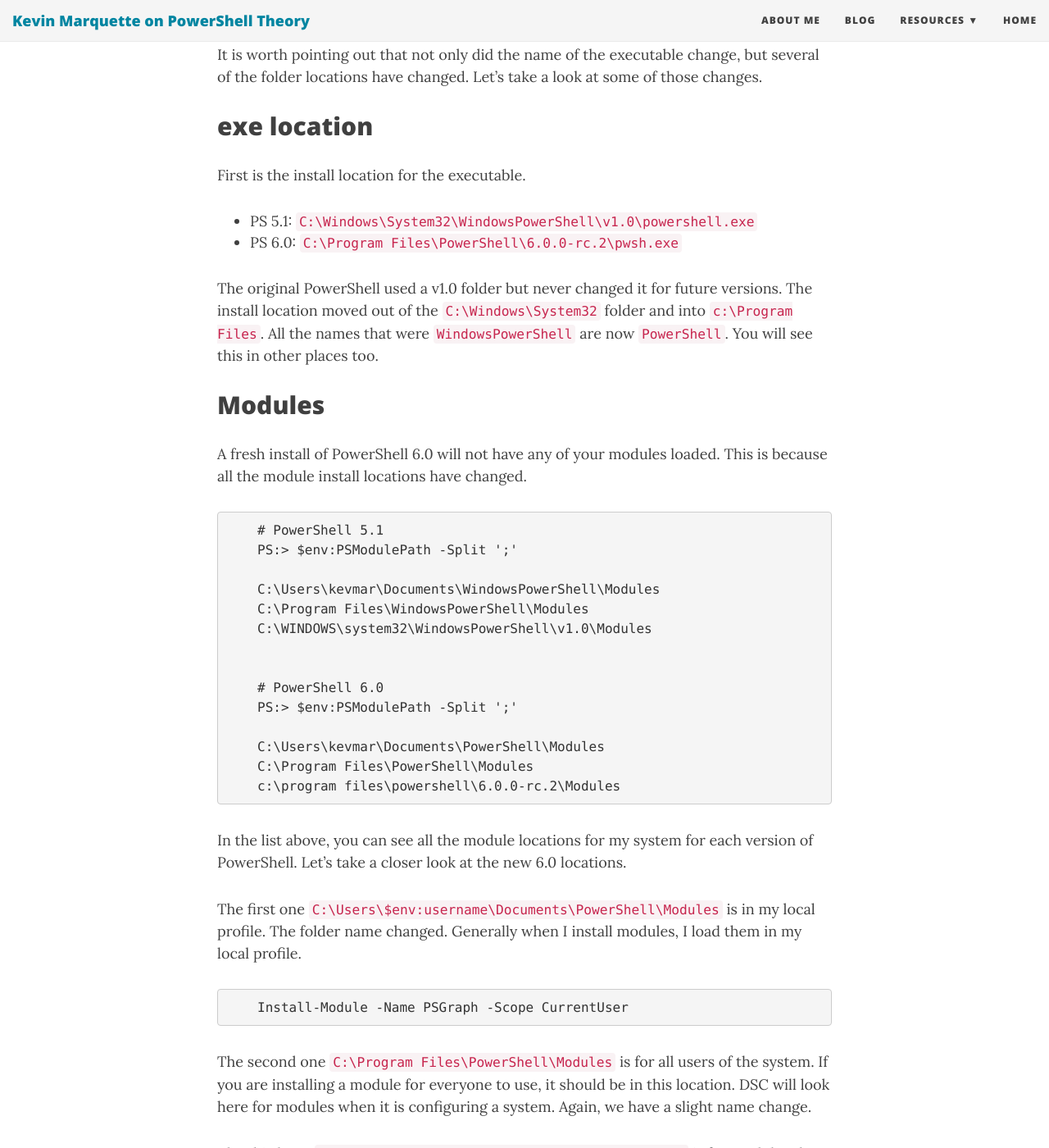
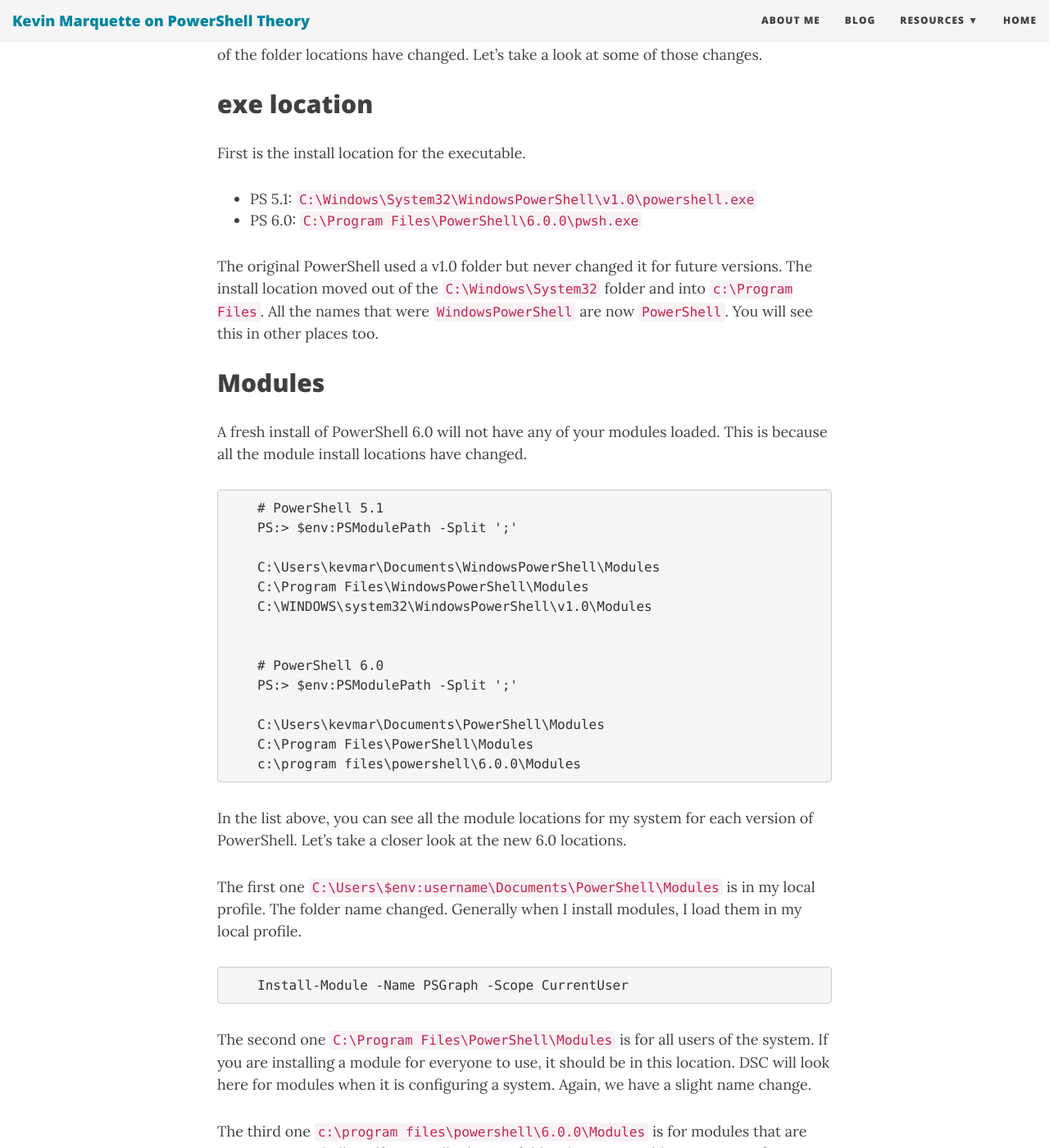
Before and after one commit to KevinMarquette/kevinmarquette.github.io, a Jekyll site: the page built from _posts/2017-12-29-Powershell-what-is-pwsh.md, in a window 1280 px wide and 1400 px high, scrolled down 1407 px. Shown: the whole window at 82% size. Built offline with Jekyll 4.4.1, drawn with Linux system fonts in a browser that asks for light colours; nearby versions of some CDN libraries; some of the changed text lies outside the part shown.

Commit message:
add powershell 6.0 release changes

````diff
--- a/_posts/2017-12-29-Powershell-what-is-pwsh.md
+++ b/_posts/2017-12-29-Powershell-what-is-pwsh.md
@@ -27,7 +27,7 @@
     C:\windows\system32
     C:\windows
     C:\windows\System32\WindowsPowerShell\v1.0\
-    C:\Program Files\PowerShell\6.0.0-rc.2\
+    C:\Program Files\PowerShell\6.0.0\
     C:\Program Files\Microsoft VS Code\bin
 ```
 
@@ -45,7 +45,7 @@
 First is the install location for the executable.
 
 * PS 5.1: `C:\Windows\System32\WindowsPowerShell\v1.0\powershell.exe`
-* PS 6.0: `C:\Program Files\PowerShell\6.0.0-rc.2\pwsh.exe`
+* PS 6.0: `C:\Program Files\PowerShell\6.0.0\pwsh.exe`
 
 The original PowerShell used a v1.0 folder but never changed it for future versions. The install location moved out of the `C:\Windows\System32` folder and into `c:\Program Files`. All the names that were `WindowsPowerShell` are now `PowerShell`. You will see this in other places too.
 
@@ -67,7 +67,7 @@
 
     C:\Users\kevmar\Documents\PowerShell\Modules
     C:\Program Files\PowerShell\Modules
-    c:\program files\powershell\6.0.0-rc.2\Modules
+    c:\program files\powershell\6.0.0\Modules
 ```
 
 In the list above, you can see all the module locations for my system for each version of PowerShell. Let's take a closer look at the new 6.0 locations.
@@ -80,7 +80,7 @@
 
 The second one `C:\Program Files\PowerShell\Modules` is for all users of the system. If you are installing a module for everyone to use, it should be in this location. DSC will look here for modules when it is configuring a system. Again, we have a slight name change.
 
-The third one `c:\program files\powershell\6.0.0-rc.2\Modules` is for modules that are core to PowerShell itself. Generally this is a folder that you would not manage. If you need to add or update a module on your system, you will place it in one of the previous folders.
+The third one `c:\program files\powershell\6.0.0\Modules` is for modules that are core to PowerShell itself. Generally this is a folder that you would not manage. If you need to add or update a module on your system, you will place it in one of the previous folders.
 
 ## $PROFILE
 
````
Also changed, not shown: other parts of _posts/2017-12-29-Powershell-what-is-pwsh.md (+1 -1 lines).
